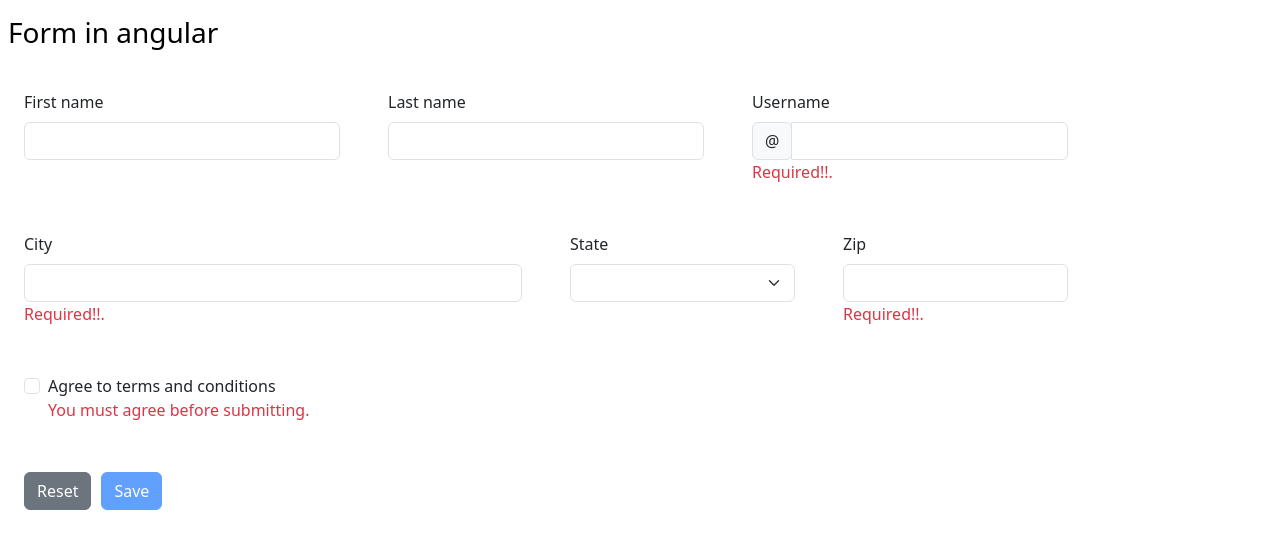
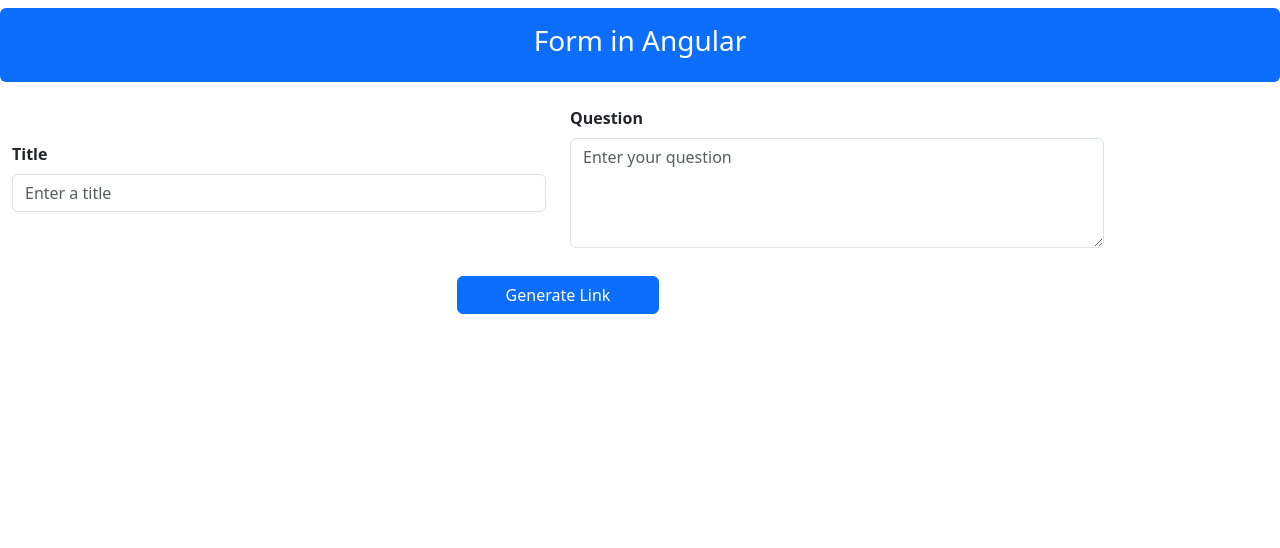
Before and after one commit to Bhondaveharshada/FormPage, an Angular app: page /register in a window 1280 px wide. Shown: the top 548 px of the page. Built offline with nearby package versions, Linux system fonts and the light colour scheme.

Commit message:
created forms

```diff
--- a/src/app/app.config.ts
+++ b/src/app/app.config.ts
@@ -2,7 +2,8 @@ import { ApplicationConfig, provideZoneChangeDetection } from '@angular/core';
 import { provideRouter } from '@angular/router';
 
 import { routes } from './app.routes';
+import { provideHttpClient } from '@angular/common/http';
 
 export const appConfig: ApplicationConfig = {
-  providers: [provideZoneChangeDetection({ eventCoalescing: true }), provideRouter(routes)]
+  providers: [provideHttpClient(),provideZoneChangeDetection({ eventCoalescing: true }), provideRouter(routes)]
 };
--- a/src/form/form.component.html
+++ b/src/form/form.component.html
@@ -1,102 +1,67 @@
-<div class="mt-2 p-2 text-black rounded">
+<div class="mt-2 p-3 text-white bg-primary rounded">
+    <h3 class="text-center">Form in Angular</h3>
+  </div>
+  <br />
+  <form
+    [formGroup]="userForm"
+    class="container row g-4 d-flex justify-content-center align-items-center"
+  >
+    <!-- Title Field -->
+    <div class="col-md-6">
+      <label class="form-label fw-bold">Title</label>
+      <input
+        type="text"
+        class="form-control"
+        formControlName="title"
+        placeholder="Enter a title"
+      />
+      <div class="text-danger mt-1">
+        <span *ngIf="userForm.controls['title'].hasError('required') && userForm.controls['title'].touched">
+          Title is required!
+        </span>
+        <span *ngIf="userForm.controls['title'].hasError('minlength')">
+          Title should be at least 5 characters long.
+        </span>
+        <span *ngIf="userForm.controls['title'].hasError('maxlength')">
+          Title should be less than 50 characters.
+        </span>
+      </div>
+    </div>
 
-    <h3>Form in angular</h3>
- </div>
- <br>
- <form [formGroup]="userForm"  class="container row g-5 d-flex justify-content-center align-item-center " >
-     <div class="col-md-4">
-         <label class="form-label">First name</label>
-         <input type="text" class="form-control" formControlName="fname">
-         <div class="text-danger">
-             @if(userForm.controls['fname'].hasError('required') && userForm.controls['fname'].touched){
-                 <span>Required!!.</span>
-             }@else if (userForm.controls['fname'].hasError('minlength')) {
-                <span>name should be at least 2character long</span>
-             }@else if (userForm.controls['fname'].hasError('maxlength')) {
-                 <span> name should be less than 10characters.</span>
-             }
-         </div>
+    <!-- Question Field -->
+    <div class="col-md-6">
+      <label class="form-label fw-bold">Question</label>
+      <textarea
+        class="form-control"
+        rows="4"
+        formControlName="question"
+        placeholder="Enter your question"
+      ></textarea>
+      <div class="text-danger mt-1">
+        <span *ngIf="userForm.controls['question'].hasError('required') && userForm.controls['question'].touched">
+          Question is required!
+        </span>
+        <span *ngIf="userForm.controls['question'].hasError('minlength')">
+          Question should be at least 10 characters long.
+        </span>
+        <span *ngIf="userForm.controls['question'].hasError('maxlength')">
+          Question should be less than 200 characters.
+        </span>
+      </div>
+    </div>
 
-     </div>
-     <div class="col-md-4">
-         <label class="form-label">Last name</label>
-         <input type="text" class="form-control" formControlName="lname">
-         <div class="text-danger">
-             @if(userForm.controls['lname'].hasError('required') && userForm.controls['lname'].touched){
-                 <span>Required!!.</span>
-             }@else if (userForm.controls['lname'].hasError('minlength')) {
-                <span>name should be at least 2character long</span>
-             }@else if (userForm.controls['lname'].hasError('maxlength')) {
-                 <span> name should be less than 10characters.</span>
-             }
-         </div>
-     </div>
-     <div class="col-md-4">
-         <label class="form-label">Username</label>
-         <div class="input-group has-validation">
-             <span class="input-group-text">&#64;</span>
-             <input type="text" class="form-control" formControlName="username">
-         </div>
-         <div class="text-danger">
-             @if(userForm.controls['username'].hasError('required')){
-                 <span>Required!!.</span>
-             }@else if(userForm.controls['username'].hasError('email')){
-                 <span>this is not valid email..plz enter proper.</span>
-             }
-         </div>
+    <!-- Submit Button -->
+    <div class="col-md-12 text-center">
+      <button class="btn btn-primary px-5" type="submit" (click)="onSave()">
+        Generate Link
+      </button>
+    </div>
+  </form>
 
-     </div>
-     <div class="col-md-6">
-         <label class="form-label">City</label>
-         <input type="text" class="form-control" formControlName="city">
-         <div class="text-danger">
-             @if(userForm.controls['city'].hasError('required')){
-                 <span>Required!!.</span>
-             }
-         </div>
-     </div>
-     <div class="col-md-3">
-         <label class="form-label">State</label>
-         <select class="form-select" formControlName="state" required>
-             <option selected disabled value="">Choose...</option>
-             <option>Maharastra</option>
-             <option>Delhi</option>
-             <option>Panjab</option>
-             <option>Gujarat</option>
-             <option>Karanatka</option>
-             <option>Uttarpradesh</option>
-         </select>
-         <div class="text-danger">
-
-         </div>
-     </div>
-     <div class="col-md-3">
-         <label class="form-label">Zip</label>
-         <input type="text" class="form-control" formControlName="zipCode">
-         <div class="text-danger">
-             @if(userForm.controls['zipCode'].hasError('required')){
-                 <span>Required!!.</span>
-             }@else if(userForm.controls['zipCode'].hasError("maxlength") || userForm.controls['zipCode'].hasError("minlength") ) {
-                 <span>zipcode must be 6 digit long.</span>
-             }
-         </div>
-     </div>
-     <div class="col-12">
-         <div class="form-check">
-             <input class="form-check-input" type="checkbox" value="" formControlName="isAgree">
-             <label class="form-check-label" for="invalidCheck">
-                 Agree to terms and conditions
-             </label>
-             <div class="text-danger">
-                 @if(userForm.get('isAgree').invalid){
-                   <span>You must agree before submitting.</span>
-                 }
-
-             </div>
-         </div>
-     </div>
-     <div >
-         <button  class="btn btn-secondary" type="submit">Reset</button>
-         <button class="btn btn-primary" style="margin-left: 10px;" type="submit" [disabled]="userForm.invalid" (click)="onSave()">Save</button>
-     </div>
- </form>
+  <!-- Generated Link Section -->
+  <div class="mt-4 text-center">
+    <p *ngIf="formLink" class="text-success">
+      Share this link:
+      <a [href]="formLink"  class="text-decoration-none">{{ formLink }}</a>
+    </p>
+  </div>
--- a/src/form/form.component.ts
+++ b/src/form/form.component.ts
@@ -1,37 +1,49 @@
-import { Component } from '@angular/core';
+import { Component, OnInit } from '@angular/core';
 import { ReactiveFormsModule, Validators, FormGroup, FormBuilder } from '@angular/forms';
 import { RouterModule } from '@angular/router';
-
+import { FormService } from '../services/form.service';
+import { CommonModule } from '@angular/common';
 @Component({
   selector: 'app-form',
   standalone: true,
-  imports: [RouterModule,ReactiveFormsModule,],
+  imports: [RouterModule,ReactiveFormsModule,CommonModule],
   templateUrl: './form.component.html',
   styleUrl: './form.component.css'
 })
-export class FormComponent {
+export class FormComponent implements OnInit {
 
   userForm:any=FormGroup;
+  formLink: string | null = null;
 
-     constructor(private _fb:FormBuilder){}
+     constructor(private _fb:FormBuilder,
+        private formService : FormService
+     ){}
 
      ngOnInit(){
       this.userForm =this._fb.group({
-        fname:['',[Validators.required,Validators.minLength(2),Validators.maxLength(10)]],
-        lname:['',[Validators.required,Validators.minLength(2),Validators.maxLength(10)]],
-        username:['',[Validators.required,Validators.email]],
-        city:['',[Validators.required]],
-        state: [false,[Validators.required]],
-        zipCode: ['',[Validators.required,Validators.pattern('^[0-9]*$'),Validators.maxLength(6),Validators.minLength(6)]],
-        isAgree :[false,[Validators.requiredTrue]]
+        title:['',[Validators.required,Validators.minLength(2),Validators.maxLength(10)]],
+        question:['',[Validators.required,Validators.minLength(2),Validators.maxLength(10)]],
 
       })
      }
 
      onSave(){
+      const formId = new Date().getTime();
+      const formvalue = this.userForm.value
+      localStorage.setItem(`form_${formId}`, JSON.stringify(formvalue)); // Save form data locally
+      this.formLink = `${window.location.origin}/form/${formId}`;
+      console.log(formvalue);
+      this.formService.addform(formvalue,formId).subscribe({
+        next:(res:any)=>{
+          console.log("stored successfully",res);
 
-      const formvalue = this.userForm.value
-      console.log(formvalue);
+        },error :(err:any)=>{
+          console.log("errrorrr");
+
+        }
+      })
+
+
 
       //console.log(formData.value);
      // console.log(this.regForm.value);
--- /dev/null
+++ b/src/formgenerate/formgenerate.component.html
@@ -0,0 +1,24 @@
+<div *ngIf="formData" class="container mt-5">
+    <div class="card">
+      <div class="card-body">
+        <h1 class="card-title text-center">{{ formData.title }}</h1>
+        <p class="card-text">{{ formData.question }}</p>
+        <form [formGroup]="formGroup" (ngSubmit)="submitAnswer()">
+          <div class="mb-3">
+            <label for="answer" class="form-label">Answer</label>
+            <input
+              type="text"
+              id="answer"
+              class="form-control"
+              formControlName="answer"
+              placeholder="Enter your answer"
+            />
+            <div *ngIf="formGroup.get('answer')?.invalid && formGroup.get('answer')?.touched" class="text-danger">
+              <small>Answer is required</small>
+            </div>
+          </div>
+          <button type="submit" class="btn btn-primary w-100" [disabled]="formGroup.invalid">Submit</button>
+        </form>
+      </div>
+    </div>
+  </div>
--- /dev/null
+++ b/src/formgenerate/formgenerate.component.ts
@@ -0,0 +1,40 @@
+import { Component } from '@angular/core';
+import { ActivatedRoute, RouterModule } from '@angular/router';
+import { ReactiveFormsModule, Validators, FormGroup, FormBuilder } from '@angular/forms';
+import { CommonModule } from '@angular/common';
+@Component({
+  selector: 'app-formgenerate',
+  standalone: true,
+  imports: [RouterModule,ReactiveFormsModule,CommonModule],
+  templateUrl: './formgenerate.component.html',
+  styleUrl: './formgenerate.component.css'
+})
+export class FormgenerateComponent {
+
+  formGroup: FormGroup;
+  formData = { title: 'Form Title', question: 'Your Question Here' }; // Static title and question
+
+  constructor(private fb: FormBuilder,private route: ActivatedRoute) {
+    this.formGroup = this.fb.group({
+      answer: ['', [Validators.required]] // Answer field with required validation
+    });
+  }
+
+  ngOnInit(): void {
+    const formId = this.route.snapshot.paramMap.get('id');
+    const savedForm = localStorage.getItem(`form_${formId}`);
+    if (savedForm) {
+      this.formData = JSON.parse(savedForm);
+    }
+  }
+
+  submitAnswer() {
+    if (this.formGroup.valid) {
+      console.log('Answer Submitted:', this.formGroup.value.answer);
+      alert('Answer submitted successfully!');
+    } else {
+      alert('Please provide an answer.');
+    }
+  }
+
+}
--- /dev/null
+++ b/src/services/form.service.ts
@@ -0,0 +1,17 @@
+import { HttpClient } from '@angular/common/http';
+import { Injectable } from '@angular/core';
+
+@Injectable({
+  providedIn: 'root'
+})
+export class FormService {
+
+  apiUrl = "http://localhost:3000"
+  constructor(private http:HttpClient) { }
+
+
+  addform(data:any,formId:Number){
+    const {title ,question} = data ;
+   return this.http.post(`${this.apiUrl}/addform`,{title,question,formId})
+  }
+}
```
Also changed, not shown: src/app/app.routes.ts (+10 -1 lines), src/formgenerate/formgenerate.component.css (added), 2 other files (tests, documents, lock files or other folders).
